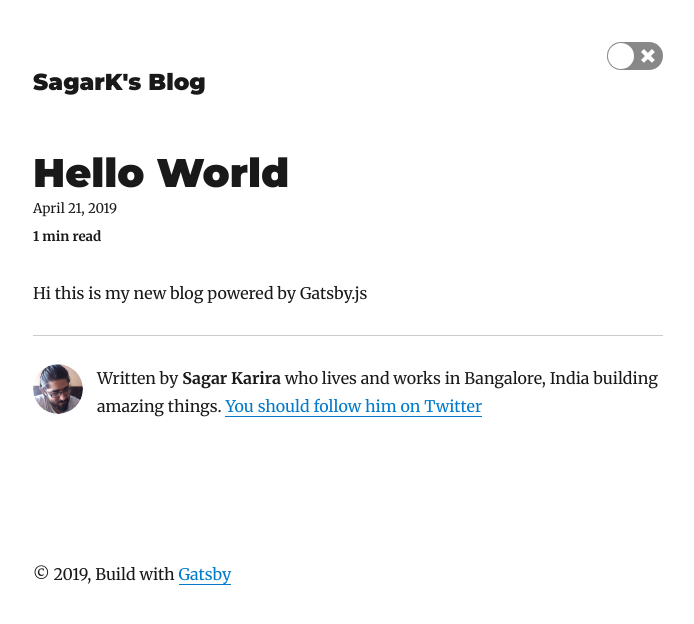
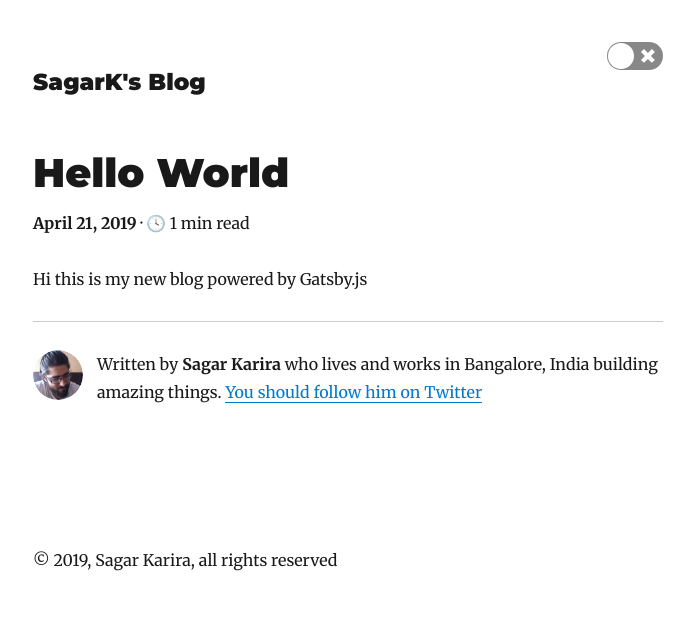
Before and after one commit to sagarkarira/blog, a Gatsby site: page /hello-world/ in a window 1280 px wide. Shown: the whole page, without its empty margins (292-986 px from the left). Built offline with nearby package versions, Linux system fonts and the light colour scheme; Gatsby itself is replaced by a stand-in of ours; some packages are replaced by stand-ins of ours.

Commit message:
Configurations

```diff
--- a/src/components/layout.js
+++ b/src/components/layout.js
@@ -62,7 +62,7 @@ class Layout extends React.Component {
           marginRight: `auto`,
           maxWidth: rhythm(24),
           padding: `${rhythm(1.5)} ${rhythm(3 / 4)}`,
-          color: darkMode ? "#fff" : "inherit",
+          color: darkMode ? "#eee" : "inherit",
         }}
       >
         <div
@@ -76,9 +76,7 @@ class Layout extends React.Component {
         <header>{header}</header>
         <main>{children}</main>
         <footer>
-          © {new Date().getFullYear()}, Build with
-          {` `}
-          <a href="https://www.gatsbyjs.org">Gatsby</a>
+          © {new Date().getFullYear()}, Sagar Karira, all rights reserved
         </footer>
       </div>
     )
--- a/src/templates/blog-post.js
+++ b/src/templates/blog-post.js
@@ -21,24 +21,12 @@ class BlogPostTemplate extends React.Component {
         <h1>{post.frontmatter.title}</h1>
         <p
           style={{
-            ...scale(-1 / 5),
             display: `block`,
             marginBottom: rhythm(1),
-            marginTop: rhythm(-1),
+            marginTop: rhythm(-0.5),
           }}
         >
-          {post.frontmatter.date}
-        </p>
-        <p
-          style={{
-            ...scale(-1 / 5),
-            display: `block`,
-            marginBottom: rhythm(1),
-            marginTop: rhythm(-1),
-            fontWeight: "bold",
-          }}
-        >
-          {post.timeToRead} min read
+          <b>{post.frontmatter.date}</b> · 🕓 {post.timeToRead} min read
         </p>
         <div dangerouslySetInnerHTML={{ __html: post.html }} />
         <hr
```
Also changed, not shown: src/pages/index.js (+3 -4 lines).
